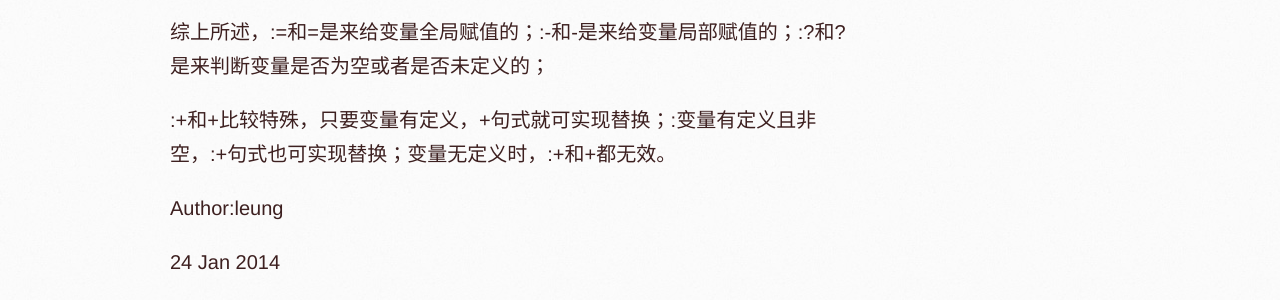
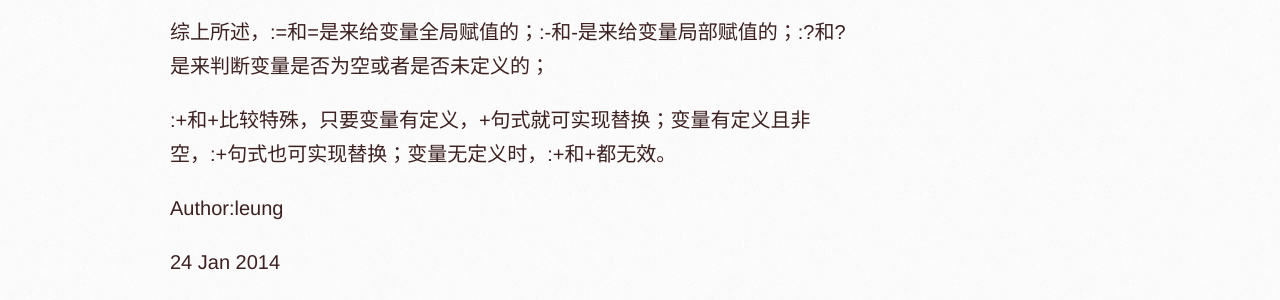
Before and after one commit to huolinliang/blog_leung, a Jekyll site: the page built from _posts/2014-01-24-shell-variable.html, in a window 1280 px wide. Shown: the part 1885-2185 px from the top of the page. Built offline with Jekyll 4.4.1, drawn with Linux system fonts in a browser that asks for light colours; Markdown is read by kramdown in place of the engine named in the settings; comment, search, counter and statistics services are not loaded.

Commit message:
modify error

```diff
--- a/_posts/2014-01-24-shell-variable.html
+++ b/_posts/2014-01-24-shell-variable.html
@@ -43,7 +43,7 @@ echo $username
 
 <p>综上所述，:=和=是来给变量全局赋值的；:-和-是来给变量局部赋值的；:?和?是来判断变量是否为空或者是否未定义的；</p>
 
-<p>:+和+比较特殊，只要变量有定义，+句式就可实现替换；:变量有定义且非空，:+句式也可实现替换；变量无定义时，:+和+都无效。</p>
+<p>:+和+比较特殊，只要变量有定义，+句式就可实现替换；变量有定义且非空，:+句式也可实现替换；变量无定义时，:+和+都无效。</p>
 
 <p>Author:leung</p>
 <p>{{ page.date | date_to_string }}</p>
```
